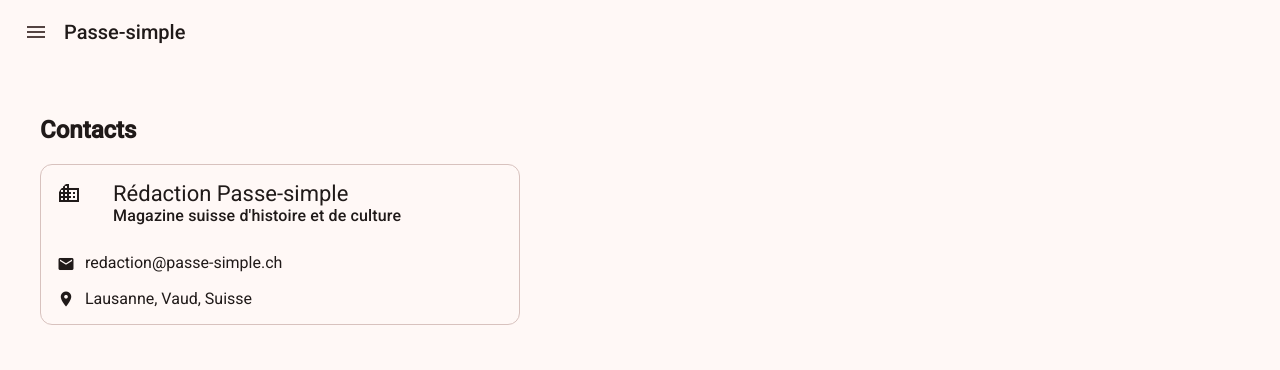
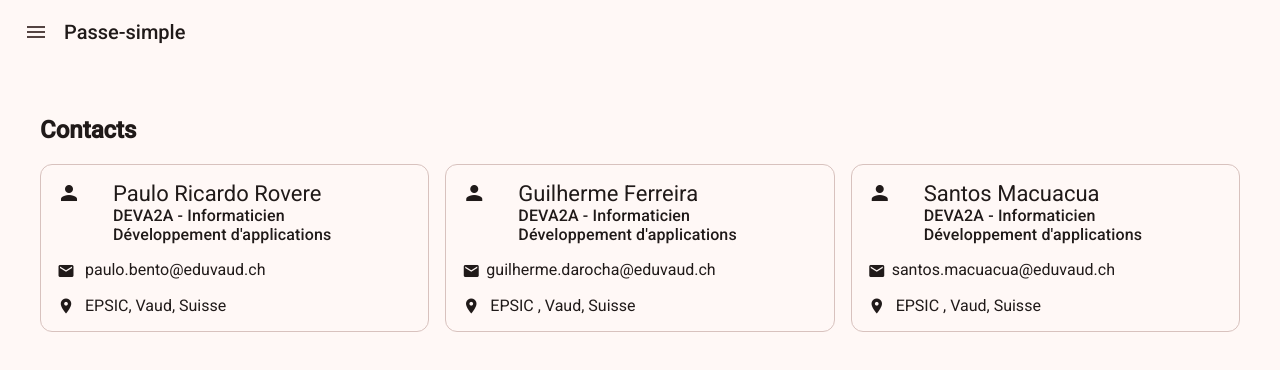
Before and after one commit to RovereRicardo/i322-Passe-Simple, an Angular app: page /contacts in a window 1280 px wide. Shown: the top 370 px of the page. Built offline with nearby package versions, Linux system fonts and the light colour scheme.

Commit message:
Contact cards for the 3 devs

```diff
--- a/src/app/features/contacts/contacts.component.html
+++ b/src/app/features/contacts/contacts.component.html
@@ -1,15 +1,43 @@
 <section class="contacts-page">
   <h1 class="mat-headline-medium">Contacts</h1>
 
+  <div class="cards-row">
     <mat-card appearance="outlined" class="contact-card">
       <mat-card-header>
-      <mat-icon mat-card-avatar>business</mat-icon>
-      <mat-card-title>Rédaction Passe-simple</mat-card-title>
-      <mat-card-subtitle>Magazine suisse d'histoire et de culture</mat-card-subtitle>
+        <mat-icon mat-card-avatar>person</mat-icon>
+        <mat-card-title>Paulo Ricardo Rovere</mat-card-title>
+        <mat-card-subtitle>DEVA2A - Informaticien Développement d'applications</mat-card-subtitle>
       </mat-card-header>
       <mat-card-content>
-      <p><mat-icon inline>email</mat-icon> redaction&#64;passe-simple.ch</p>
-      <p><mat-icon inline>location_on</mat-icon> Lausanne, Vaud, Suisse</p>
+        <p><mat-icon inline>email</mat-icon> paulo.bento&#64;eduvaud.ch</p>
+        <p><mat-icon inline>location_on</mat-icon> EPSIC, Vaud, Suisse</p>
       </mat-card-content>
     </mat-card>
+
+    <mat-card appearance="outlined" class="contact-card">
+      <mat-card-header>
+        <mat-icon mat-card-avatar>person</mat-icon>
+        <mat-card-title>Guilherme Ferreira</mat-card-title>
+        <mat-card-subtitle>DEVA2A - Informaticien Développement d'applications</mat-card-subtitle>
+      </mat-card-header>
+      <mat-card-content>
+        <p><mat-icon inline>email</mat-icon>guilherme.darocha&#64;eduvaud.ch</p>
+        <p><mat-icon inline>location_on</mat-icon> EPSIC , Vaud, Suisse</p>
+      </mat-card-content>
+    </mat-card>
+
+    <mat-card appearance="outlined" class="contact-card">
+      <mat-card-header>
+        <mat-icon mat-card-avatar>person</mat-icon>
+        <mat-card-title>Santos Macuacua</mat-card-title>
+        <mat-card-subtitle>DEVA2A - Informaticien Développement d'applications</mat-card-subtitle>
+      </mat-card-header>
+      <mat-card-content>
+        <p><mat-icon inline>email</mat-icon>santos.macuacua&#64;eduvaud.ch</p>
+        <p><mat-icon inline>location_on</mat-icon> EPSIC , Vaud, Suisse</p>
+      </mat-card-content>
+    </mat-card>
+  </div>
+
+
 </section>
--- a/src/app/features/contacts/contacts.component.scss
+++ b/src/app/features/contacts/contacts.component.scss
@@ -2,9 +2,16 @@
   padding-top: 8px;
 }
 
+.cards-row {
+  display: flex;
+  flex-wrap: wrap;
+  gap: 16px;
+  margin-top: 16px;
+}
+
 .contact-card {
+  flex: 1 1 280px;
   max-width: 480px;
-  margin-top: 16px;
 
   mat-icon[inline] {
     vertical-align: middle;
```
Lines whose indentation alone changed are shown as unchanged.
